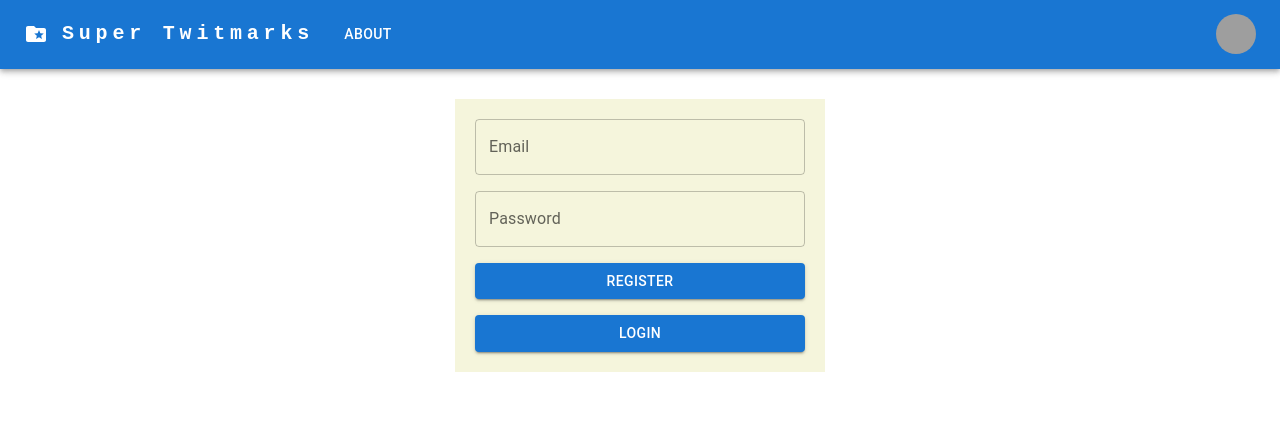
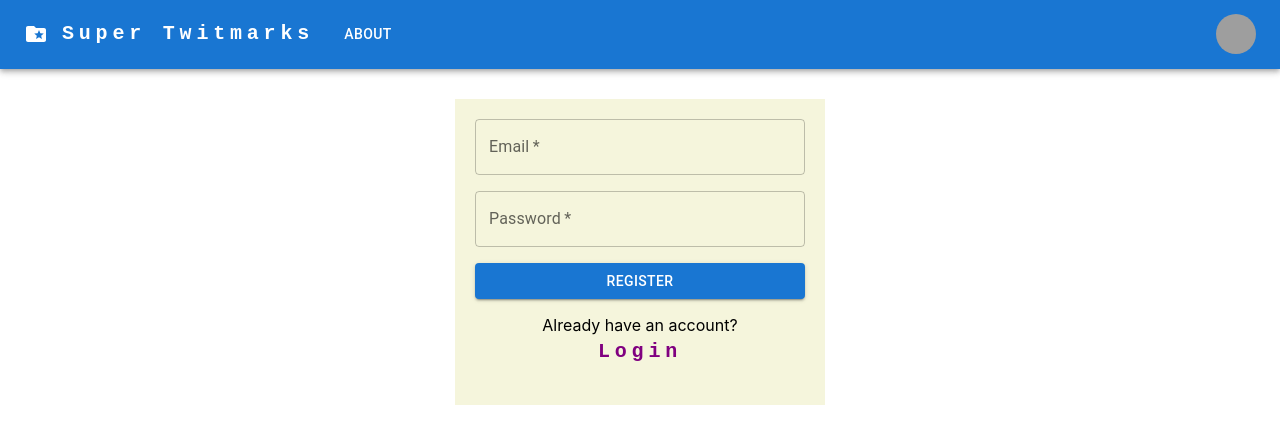
Before and after one commit to cladwithstars/twitter-archivist, a React (Create React App) app in the folder client/: page /register in a window 1280 px wide. Shown: the top 444 px of the page. Built offline with nearby package versions, Linux system fonts and the light colour scheme; grey boxes are pictures that could not be loaded.

Commit message:
work on styling and auth

```diff
--- a/client/src/components/Auth/Login.tsx
+++ b/client/src/components/Auth/Login.tsx
@@ -1,4 +1,4 @@
-import { TextField, Button } from "@mui/material";
+import { TextField, Button, Typography } from "@mui/material";
 import React, { useEffect, useState, useContext } from "react";
 import { useNavigate } from "react-router-dom";
 import "./styles.css";
@@ -10,12 +10,15 @@ const Login = () => {
   const { login, error, clearErrors, isAuthenticated } = authContext;
   const [email, setEmail] = useState("");
   const [password, setPassword] = useState("");
+  const [loginError, setLoginError] = useState(false);
 
   useEffect(() => {
+    console.log("error is: ", error);
     if (isAuthenticated) {
       navigate("/");
     }
-    if (error === "Invalid Credentials") {
+    if (error) {
+      setLoginError(true);
       clearErrors();
     }
   }, [error, isAuthenticated, clearErrors, navigate]);
@@ -32,15 +35,22 @@ const Login = () => {
         label="Email"
         id="email"
         type="text"
+        required
         value={email}
         onChange={(e) => setEmail(e.target.value)}
         sx={{ paddingBottom: 2 }}
+        inputProps={{ maxLength: 40 }}
+        error={loginError}
+        helperText={loginError && "Invalid credentials"}
       />
       <TextField
         label="Password"
         id="password"
         type="password"
+        required
         value={password}
+        inputProps={{ maxLength: 40 }}
+        error={loginError}
         onChange={(e) => setPassword(e.target.value)}
       />
       <Button
@@ -51,15 +61,29 @@ const Login = () => {
       >
         Log in
       </Button>
-      <Button
-        type="button"
-        color="primary"
-        sx={{ marginTop: 2 }}
-        variant="contained"
-        onClick={(e) => navigate("/register")}
-      >
-        Register
-      </Button>
+      <p>
+        Don't have an account?{" "}
+        <Typography
+          variant="h6"
+          noWrap
+          component="button"
+          onClick={() => navigate("/register")}
+          sx={{
+            display: "flex",
+            fontFamily: "monospace",
+            fontWeight: 700,
+            letterSpacing: ".3rem",
+            color: "purple",
+            textDecoration: "none",
+            backgroundColor: "transparent",
+            cursor: "pointer",
+            border: "none",
+            margin: "0 auto",
+          }}
+        >
+          Register
+        </Typography>
+      </p>
     </form>
   );
 };
--- a/client/src/components/Auth/Register.tsx
+++ b/client/src/components/Auth/Register.tsx
@@ -1,6 +1,6 @@
 import React, { useContext, useState, useEffect } from "react";
 import { useNavigate } from "react-router-dom";
-import { TextField, Button } from "@mui/material";
+import { TextField, Button, Typography } from "@mui/material";
 import AuthContext from "../../context/auth/authContext";
 import "./styles.css";
 
@@ -10,13 +10,15 @@ const Register = () => {
   const { register, error, clearErrors, isAuthenticated } = authContext;
   const [email, setEmail] = useState("");
   const [password, setPassword] = useState("");
+  const [registerError, setRegisterError] = useState(false);
 
   useEffect(() => {
+    console.log("error: ", error);
     if (isAuthenticated) {
       navigate("/");
     }
-    if (error === "User already exists") {
-      clearErrors();
+    if (error) {
+      setRegisterError(true);
     }
   }, [error, isAuthenticated, clearErrors, navigate]);
 
@@ -30,16 +32,26 @@ const Register = () => {
       <TextField
         label="Email"
         id="email"
-        type="text"
+        type="email"
+        required
         value={email}
         onChange={(e) => setEmail(e.target.value)}
         sx={{ paddingBottom: 2 }}
+        inputProps={{ maxLength: 40 }}
+        error={registerError}
+        helperText={
+          registerError &&
+          "Must register with a valid email and password of 6 or more characters"
+        }
       />
       <TextField
         label="Password"
         id="password"
         type="password"
+        required
         onChange={(e) => setPassword(e.target.value)}
+        error={registerError}
+        inputProps={{ minLength: 6, maxLength: 40 }}
       />
       <Button
         type="submit"
@@ -50,15 +62,29 @@ const Register = () => {
       >
         Register
       </Button>
-      <Button
-        type="button"
-        color="primary"
-        sx={{ marginTop: 2 }}
-        variant="contained"
-        onClick={(e) => navigate("/login")}
-      >
-        Login
-      </Button>
+      <p>
+        Already have an account?{" "}
+        <Typography
+          variant="h6"
+          noWrap
+          component="button"
+          onClick={() => navigate("/login")}
+          sx={{
+            display: "flex",
+            fontFamily: "monospace",
+            fontWeight: 700,
+            letterSpacing: ".3rem",
+            color: "purple",
+            textDecoration: "none",
+            backgroundColor: "transparent",
+            cursor: "pointer",
+            border: "none",
+            margin: "0 auto",
+          }}
+        >
+          Login
+        </Typography>
+      </p>
     </form>
   );
 };
--- a/client/src/components/Navbar/Navbar.tsx
+++ b/client/src/components/Navbar/Navbar.tsx
@@ -84,6 +84,7 @@ const Navbar = () => {
           >
             Super Twitmarks
           </Typography>
+          <p>{user?.email}</p>
           <Box sx={{ flexGrow: 1, display: { xs: "flex", md: "none" } }}>
             <IconButton
               size="large"
--- a/client/src/context/FolderContext.tsx
+++ b/client/src/context/FolderContext.tsx
@@ -12,7 +12,6 @@ export const FolderProvider = (props) => {
 
   const [folders, setFolders] = useState<Array<Folder>>([]);
   const getFolders = async () => {
-    console.log("authCotext.user id in folderProvider: ", user?._id);
     try {
       const { data } = await axios.get(`${GET_FOLDERS_PATH}/${user?._id}`);
       setFolders(data);
--- a/client/src/context/auth/AuthState.tsx
+++ b/client/src/context/auth/AuthState.tsx
@@ -54,6 +54,7 @@ const AuthState = ({ children }) => {
     };
     try {
       const res = await axios.post(REGISTER_PATH, formData, config);
+      console.log("res.data: ", res.data);
       localStorage.setItem("token", res.data.token);
       dispatch({
         type: REGISTER_SUCCESS,
@@ -61,7 +62,9 @@ const AuthState = ({ children }) => {
       });
 
       loadUser();
-    } catch (err) {
+    } catch (err: any) {
+      // console.log("err: ", err.response.data.errors);
+
       dispatch({
         type: REGISTER_FAIL,
         payload: "register fail",
@@ -87,7 +90,7 @@ const AuthState = ({ children }) => {
     } catch (err) {
       dispatch({
         type: LOGIN_FAIL,
-        payload: "register fail",
+        payload: "login fail",
       });
     }
   };
```
Also changed, not shown: 1 other file (tests, documents, lock files or other folders).
